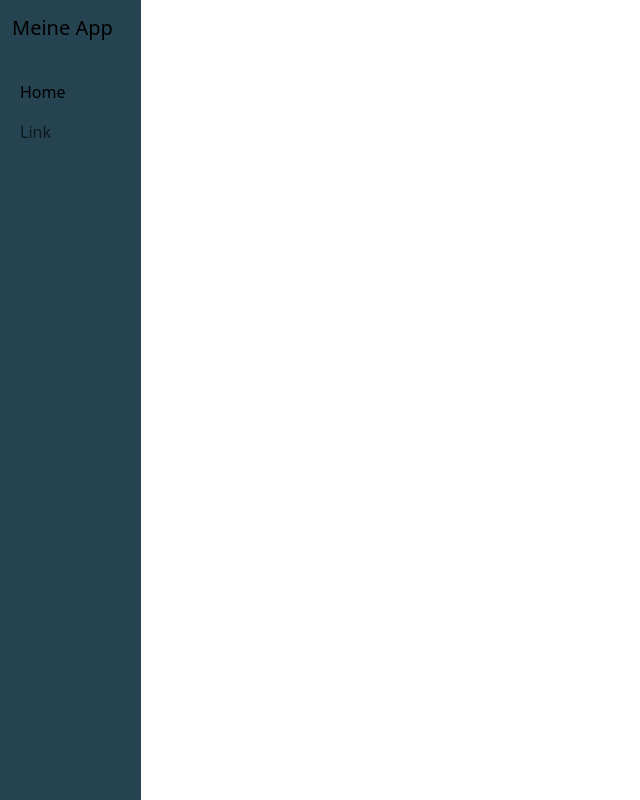
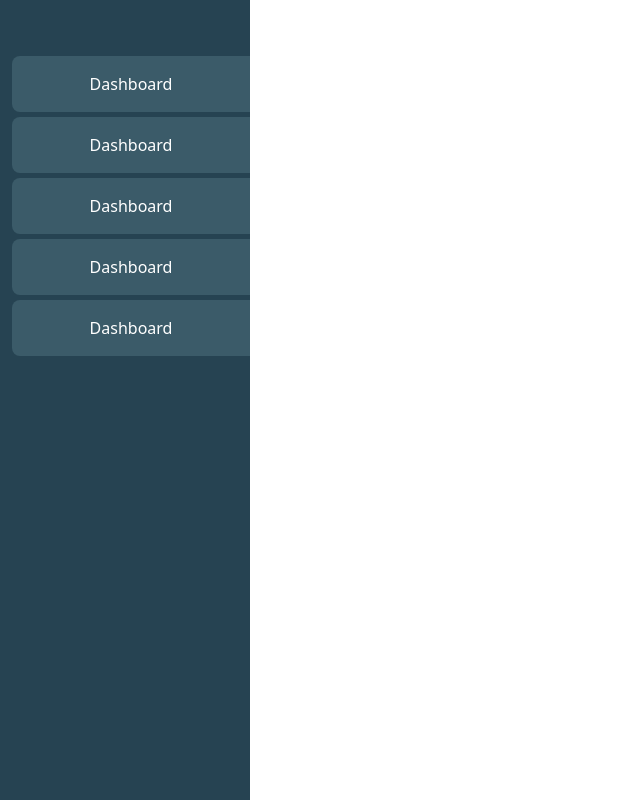
Before and after one commit to SchreibSchreib/ISEF01-Projekt_SoftwareEngineering, a Vue app in the folder frontend/: page /dashboard in a window 1280 px wide. Shown: the whole page, without its empty margins (0-640 px from the left). Built offline with nearby package versions, Linux system fonts and the light colour scheme.

Commit message:
Added component NavbarButton.vue, added NavbarButton.vue to navbar

```diff
--- /dev/null
+++ b/frontend/src/components/base/NavbarButton.vue
@@ -0,0 +1,17 @@
+<template>
+    <button class="btn btn-primary w-100 rounded-3 rounded-end-0 py-3 ">
+        <slot></slot>
+    </button>
+</template>
+<script setup>
+
+</script>
+<style scoped>
+.btn {
+    margin-bottom: 5px;
+    background-color: #3B5B69;
+    color: white;
+    border: none;
+}
+
+</style>
--- a/frontend/src/components/composed/TheNavigationBar.vue
+++ b/frontend/src/components/composed/TheNavigationBar.vue
@@ -1,5 +1,5 @@
 <template>
-  <!-- 🔹 Navbar für kleine Bildschirme (Topbar) -->
+  <!-- 🔹 Navbar für kleine Bildschirme) -->
   <nav class="navbar navbar-expand-lg d-md-none fixed-top">
     <div class="container-fluid">
       <button class="navbar-toggler" type="button" data-bs-toggle="collapse" data-bs-target="#navbarSupportedContent"
@@ -41,26 +41,39 @@
     </div>
   </nav>
 
-  <!-- 🔹 Fixierte Sidebar -->
+  <!-- 🔹 Fixierte Sidebar für große Bildschirme -->
   <nav class="navbar navbar-expand-md flex-column vh-100 position-fixed d-none d-md-flex  ">
-    <div class="container-fluid flex-column">
-      <a class="navbar-brand mb-4" href="#">Meine App</a>
-      <ul class="navbar-nav flex-column w-100">
-        <li class="nav-item"><a class="nav-link active" href="#">Home</a></li>
-        <li class="nav-item"><a class="nav-link" href="#">Link</a></li>
+    <div class="container-fluid flex-column pe-0">
+      <ul class="navbar-nav flex-column w-100 ">
+        <li class="nav-item d-flex justify-content-end pt-5">
+          <NavbarButton>Dashboard</NavbarButton>
+        </li>
+        <li class="nav-item">
+          <NavbarButton>Dashboard</NavbarButton>
+        </li>
+        <li class="nav-item">
+          <NavbarButton>Dashboard</NavbarButton>
+        </li>
+        <li class="nav-item">
+          <NavbarButton>Dashboard</NavbarButton>
+        </li>
+        <li class="nav-item">
+          <NavbarButton>Dashboard</NavbarButton>
+        </li>
       </ul>
     </div>
   </nav>
 
 </template>
 
-<script>
-
+<script setup>
+import NavbarButton from '@/components/base/NavbarButton.vue';
 </script>
 
 <style scoped>
 .navbar {
   background-color: #264352;
+  min-width: 250px;
 }
 
 .content {
```
